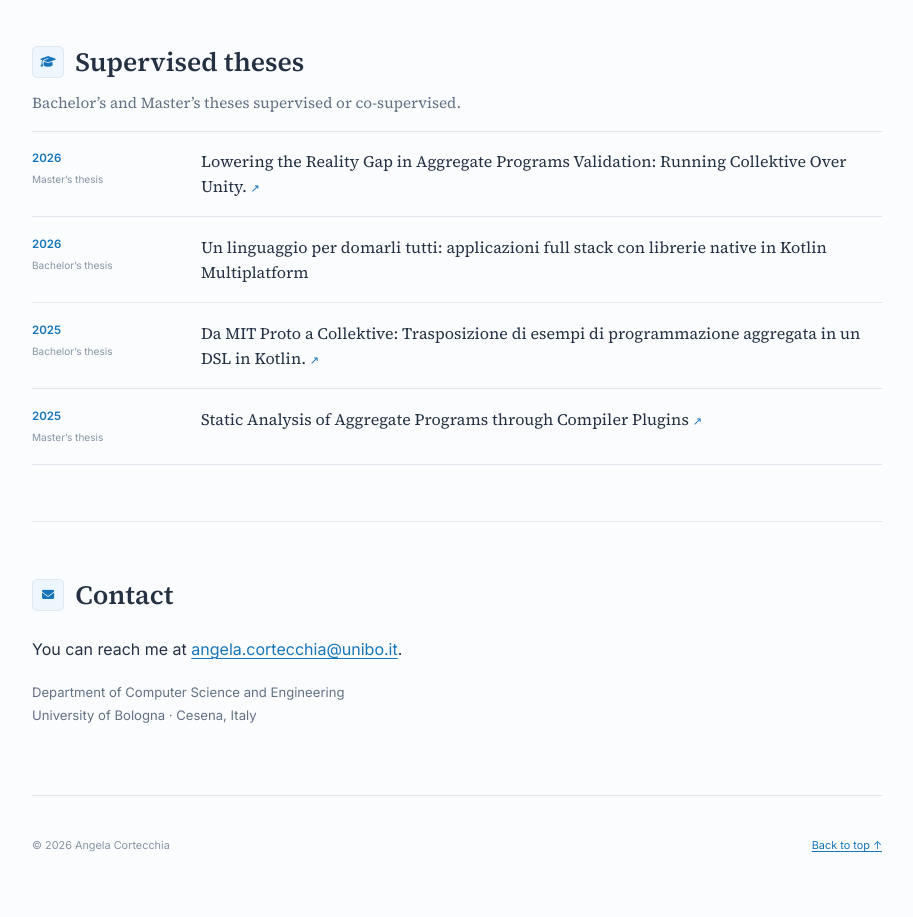
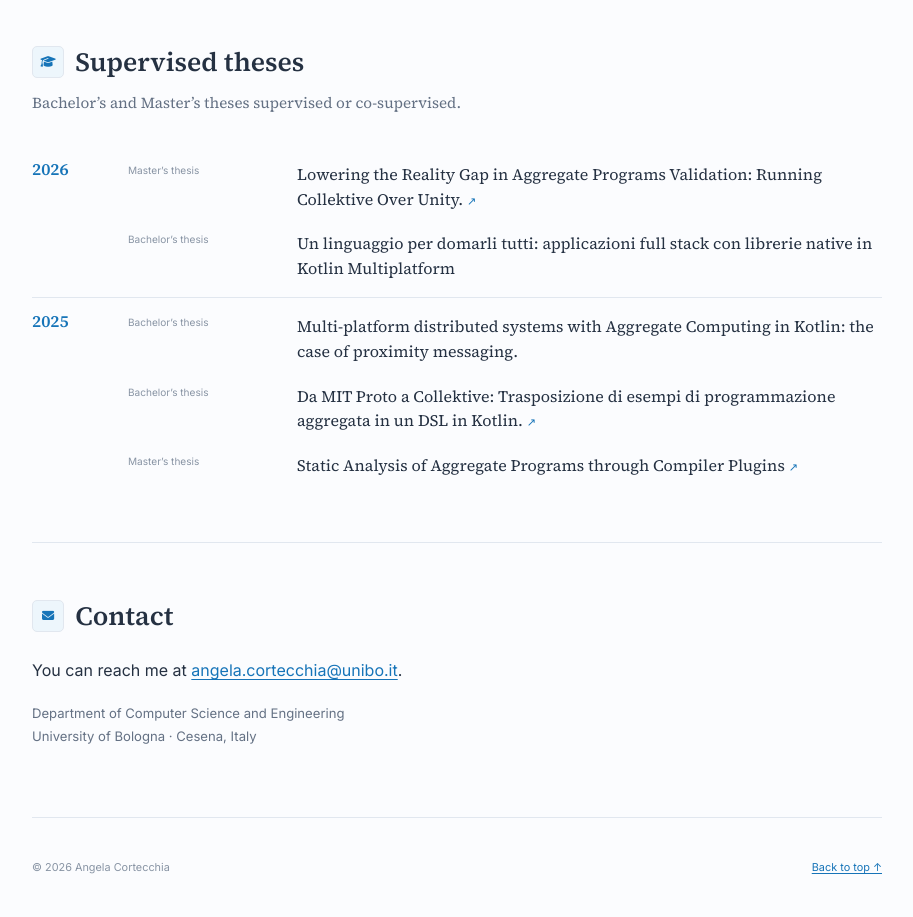
Before and after one commit to angelacorte/angelacorte, a plain HTML site: page index.html in a window 1280 px wide. Shown: the part 3220-4137 px from the top of the page, without its empty margins (183-1096 px from the left). Before the commit the page ends 4115 px from the top, so only its background shows below. Drawn offline with Linux system fonts and the light colour scheme.

Commit message:
feat: restructure thesis section and improve styling

```diff
--- a/index.html
+++ b/index.html
@@ -133,24 +133,68 @@
       <section id="theses">
         <h2><span class="section-icon"><i class="fa-solid fa-graduation-cap" aria-hidden="true"></i></span>Supervised theses</h2>
         <p class="section-note">Bachelor’s and Master’s theses supervised or co-supervised.</p>
+        <div class="publication-group">
+          <h3>2026</h3>
           <ol class="thesis-list">
             <li>
-            <div class="thesis-meta"><time datetime="2026">2026</time><span>Master’s thesis</span></div>
-            <p><a href="https://amslaurea.unibo.it/id/eprint/38087/">Lowering the Reality Gap in Aggregate Programs Validation: Running Collektive Over Unity. <span aria-hidden="true">↗</span></a></p>
+              <div class="thesis-meta">
+                <span>Master’s thesis</span>
+              </div>
+              <p>
+                <a href="https://amslaurea.unibo.it/id/eprint/38087/">
+                  Lowering the Reality Gap in Aggregate Programs Validation: Running Collektive Over Unity.
+                  <span aria-hidden="true">↗</span>
+                </a>
+              </p>
+            </li>
+
+            <li>
+              <div class="thesis-meta">
+                <span>Bachelor’s thesis</span>
+              </div>
+              <p lang="it">
+                Un linguaggio per domarli tutti: applicazioni full stack con librerie native in Kotlin Multiplatform
+              </p>
+            </li>
+          </ol>
+        </div>
+
+        <div class="publication-group">
+          <h3>2025</h3>
+          <ol class="thesis-list">
+            <li>
+              <div class="thesis-meta">
+                <span>Bachelor’s thesis</span>
+              </div>
+              <p lang="en">
+                Multi-platform distributed systems with Aggregate Computing in Kotlin: the case of proximity messaging.
+              </p>
             </li>
             <li>
-            <div class="thesis-meta"><time datetime="2026">2026</time><span>Bachelor’s thesis</span></div>
-            <p lang="it">Un linguaggio per domarli tutti: applicazioni full stack con librerie native in Kotlin Multiplatform</p>
+              <div class="thesis-meta">
+                <span>Bachelor’s thesis</span>
+              </div>
+              <p lang="it">
+                <a href="https://amslaurea.unibo.it/id/eprint/37130/">
+                  Da MIT Proto a Collektive: Trasposizione di esempi di programmazione aggregata in un DSL in Kotlin.
+                  <span aria-hidden="true">↗</span>
+                </a>
+              </p>
             </li>
+
             <li>
-            <div class="thesis-meta"><time datetime="2025">2025</time><span>Bachelor’s thesis</span></div>
-            <p lang="it"><a href="https://amslaurea.unibo.it/id/eprint/37130/">Da MIT Proto a Collektive: Trasposizione di esempi di programmazione aggregata in un DSL in Kotlin. <span aria-hidden="true">↗</span></a></p>
-          </li>
-          <li>
-            <div class="thesis-meta"><time datetime="2025">2025</time><span>Master’s thesis</span></div>
-            <p><a href="https://amslaurea.unibo.it/id/eprint/34470/">Static Analysis of Aggregate Programs through Compiler Plugins <span aria-hidden="true">↗</span></a></p>
+              <div class="thesis-meta">
+                <span>Master’s thesis</span>
+              </div>
+              <p>
+                <a href="https://amslaurea.unibo.it/id/eprint/34470/">
+                  Static Analysis of Aggregate Programs through Compiler Plugins
+                  <span aria-hidden="true">↗</span>
+                </a>
+              </p>
             </li>
           </ol>
+        </div>
       </section>
 
       <section id="contact">
--- a/styles.css
+++ b/styles.css
@@ -105,8 +105,30 @@ section > p + p { margin-top: 1.1rem; }
 .project-list p { margin: 0; color: var(--muted); font: 0.96rem/1.55 var(--serif); }
 .project-list small { display: block; margin-top: 0.75rem; color: var(--subtle); font-size: 0.63rem; line-height: 1.5; }
 .more-link { margin-top: 1.25rem; font-size: 0.78rem; }
-.thesis-list { margin: 0; padding: 0; border-top: 1px solid var(--line); list-style: none; }
-.thesis-list li { display: grid; grid-template-columns: 145px 1fr; gap: 1.5rem; padding: 1.1rem 0; border-bottom: 1px solid var(--line); }
+/*.thesis-list { margin: 0; padding: 0; border-top: 1px solid var(--line); list-style: none; }*/
+/*.thesis-list li { display: grid; grid-template-columns: 145px 1fr; gap: 1.5rem; padding: 1.1rem 0; border-bottom: 1px solid var(--line); }*/
+.thesis-list {
+  margin: 0;
+  padding: 0;
+  list-style: none;
+}
+
+.thesis-list li {
+  display: grid;
+  grid-template-columns: 145px 1fr;
+  gap: 1.5rem;
+  padding: 0.5rem 0;
+}
+
+.thesis-list li + li {
+  margin-top: 0.25rem;
+}
+
+#theses > .publication-group + .publication-group {
+  margin-top: 0.5rem;
+  padding-top: 0.5rem;
+  border-top: 1px solid var(--line);
+}
 .thesis-meta { display: flex; flex-direction: column; gap: 0.15rem; }
 .thesis-meta time { color: var(--accent); font-size: 0.72rem; font-weight: 600; }
 .thesis-meta span { color: var(--subtle); font-size: 0.63rem; }
```
Lines whose indentation alone changed are shown as unchanged.
